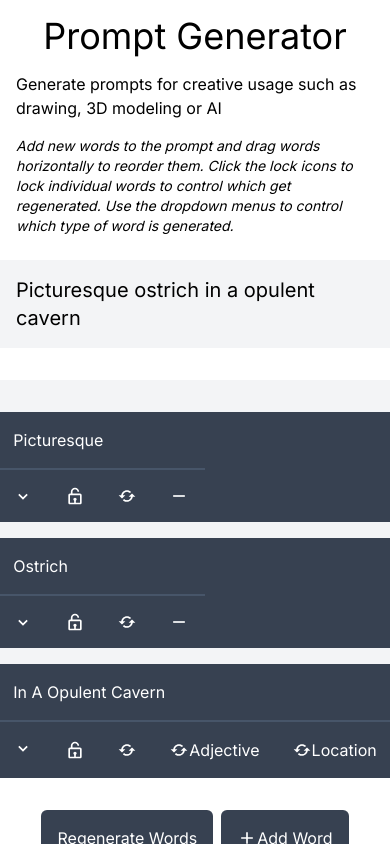
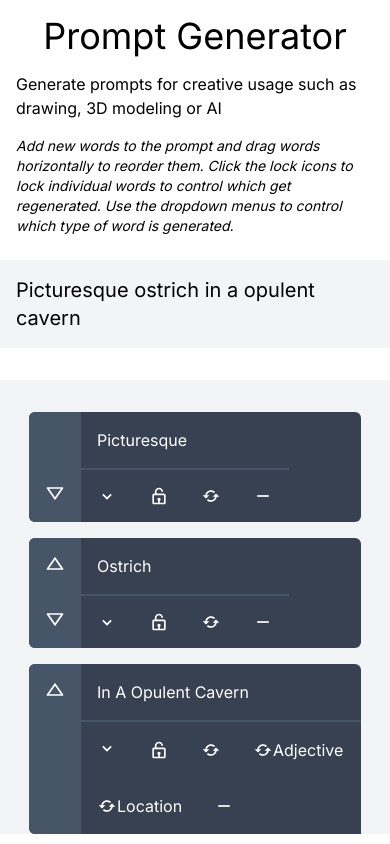
Before and after one commit to DanielHearn/Prompt-Generator, a Next.js app: page / in a window 390 px wide. Shown: the top 844 px of the page. Built offline with nearby package versions, Linux system fonts and the light colour scheme.

Commit message:
Fix mobile word wrap

```diff
--- a/app/components/word/Word.tsx
+++ b/app/components/word/Word.tsx
@@ -70,7 +70,10 @@
         </div>
         <div className="flex flex-col">
           <div className="word__value p-4 select-none">{word.value}</div>
-          <div className="flex flex-row border-solid border-t-2 border-slate-600 bg-gray-700">
+          <div
+            style={mobile ? { maxWidth: '280px', flexWrap: 'wrap' } : {}}
+            className="flex flex-row border-solid border-t-2 border-slate-600 bg-gray-700"
+          >
             <Dropdown
               activeIndex={word.type}
               menu={Object.values(wordTypeNames).map((name, key) => (
```
